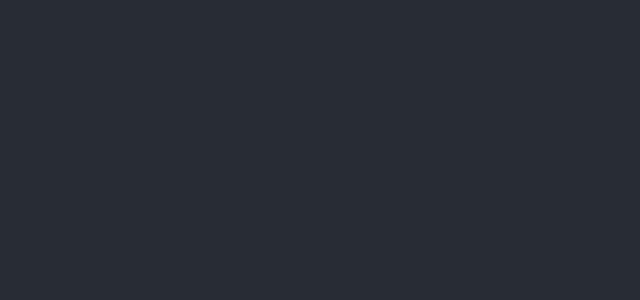
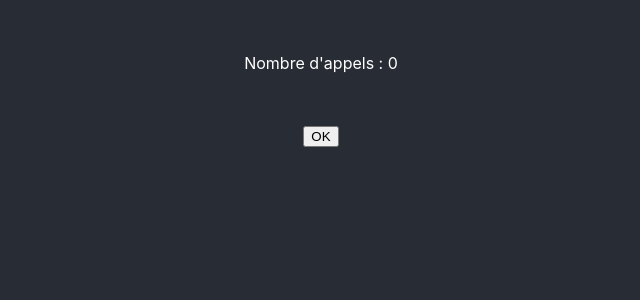
Before and after one commit to HugoCapocci/test-react-hooks, a React (Create React App) app: page / in a window 1280 px wide. Shown: the top 300 px of the page, without its empty margins (319-959 px from the left). Built offline with nearby package versions, Linux system fonts and the light colour scheme.

Commit message:
Add useState for count

```diff
--- a/src/App.css
+++ b/src/App.css
@@ -7,5 +7,6 @@ body {
   display: flex;
   flex-direction: column;
   align-items: center;
-  justify-content: center;
+  justify-content: space-evenly;
+  height: 200px;
 }
--- a/src/App.tsx
+++ b/src/App.tsx
@@ -3,8 +3,18 @@ import './App.css';
 
 function App() {
 
+  const [countCall, setCountCall] = React.useState(0);
+
   return (
     <div className="App">
+      <div>
+        Nombre d'appels : {countCall}
+      </div>
+      <div>
+        <button onClick={() => setCountCall(countCall + 1)} >
+          OK
+        </button>
+      </div>
     </div>
   );
 }
```
